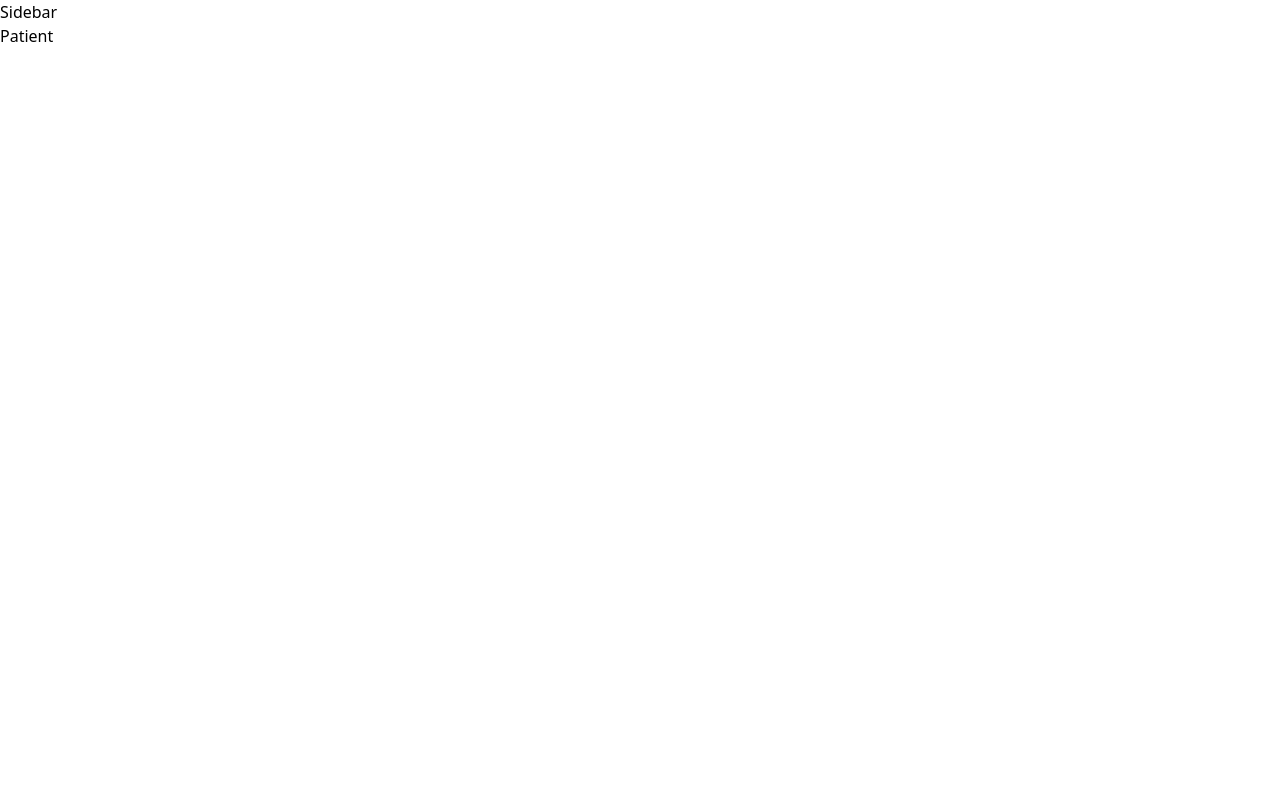
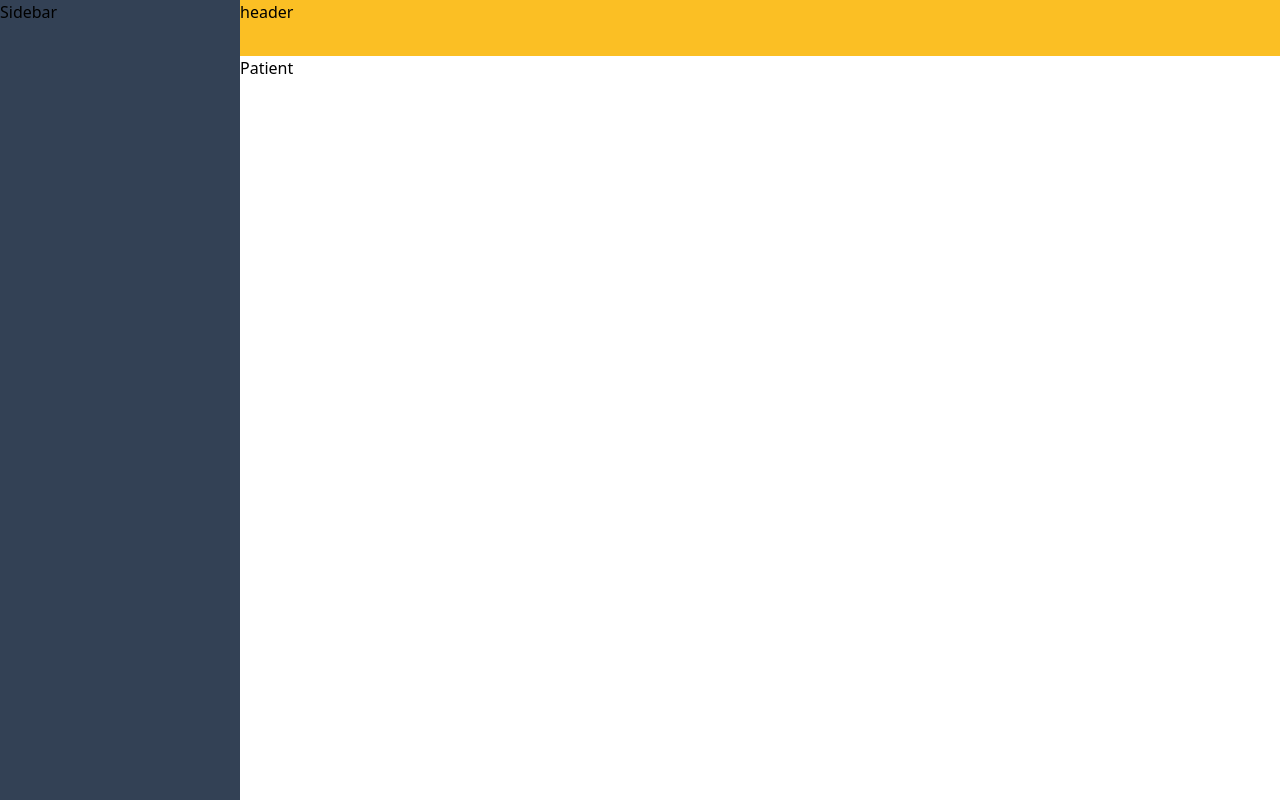
Before and after one commit to vmpantia/hospital-management, a React (Create React App) app: page / in a window 1280 px wide. Built offline with nearby package versions, Linux system fonts and the light colour scheme.

Commit message:
[u] Changes

```diff
--- a/src/components/Sidebar.tsx
+++ b/src/components/Sidebar.tsx
@@ -3,9 +3,9 @@
 const Sidebar = () => {
 
     return(
-        <div>
+        <aside className='w-60 fixed left-0 top-0 h-screen bg-slate-700'>
             Sidebar
-        </div>
+        </aside>
     );
 }
 
--- a/src/pages/Layout.tsx
+++ b/src/pages/Layout.tsx
@@ -4,14 +4,15 @@
 const Layout = () => {
     return (
         <div>
-            <section className='main-header'>
-            </section>
-            <section className='main-content'>
+            <div className="flex">
                 <Sidebar />
-                <div className="main-page">
+                <main className="flex-1 ml-60">
+                    <div className="h-14 bg-amber-400">
+                        header
+                    </div>
                     <Outlet />
-                </div>
-            </section>
+                </main>
+            </div>
         </div>
     );
 }
```
